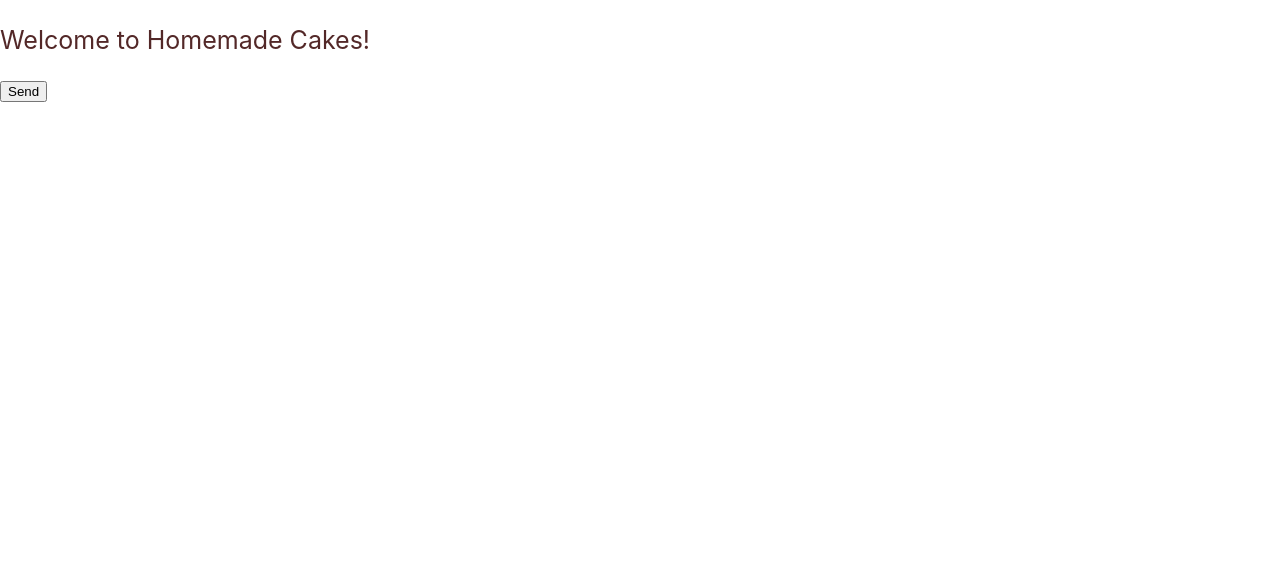
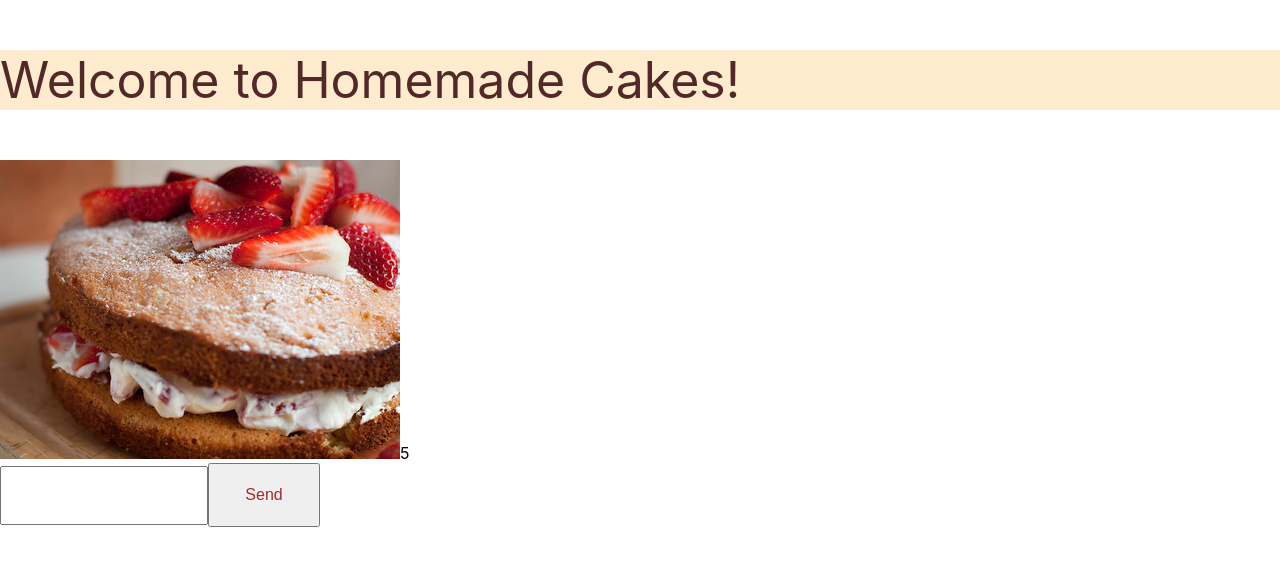
Before and after one commit to Anita771/React-Project, a React (Create React App) app in the folder my-react-project/: page / in a window 1280 px wide. Shown: the top 566 px of the page. Built offline with nearby package versions, Linux system fonts and the light colour scheme.

Commit message:
Added Components

```diff
--- a/my-react-project/src/App.css
+++ b/my-react-project/src/App.css
@@ -1,6 +1,26 @@
 
 .Menubar {
+ background-color: blanchedalmond;
  color:rgb(83, 40, 40);
- font-size: 25px;
+ font-size: 50px;
  font-style: bold;
+ font-family: ;
 } /*I want to put it in the middle*/
+
+.Button {
+    color: brown;
+    font-size: 16px;
+    font-style: bold;
+    height: 4em;
+    width: 7em;
+}
+
+.Textarea {
+    height:4em ;
+    width: 15em;
+}
+div.relative {
+    position: relative;
+    left: 30px;
+    border: 3px solid #73AD21;
+  }
--- a/my-react-project/src/App.js
+++ b/my-react-project/src/App.js
@@ -1,11 +1,22 @@
 import Menubar from "./Components/Menubar";
 import Button from "./Components/Button";
+import Textarea from "./Components/Textarea";
+import Backgroundimage from "./Components/Backgroundimage";
+import Counter from "./Components/Counter";
 import './App.css';
+
 function App() {
   return (
     <div>
       <Menubar/>
+      <div className="Background">
+      <Backgroundimage/>
+      <Counter/>
+      </div>
+      <Textarea/>
       <Button/>
+
+
    </div>
   );
 }
--- /dev/null
+++ b/my-react-project/src/Components/Backgroundimage.jsx
@@ -0,0 +1,6 @@
+import cake from './cake.jpg'
+export default function Backgroundimage(){
+    return(
+        <img src={cake}  alt= 'cake'/>
+         );
+}
--- a/my-react-project/src/Components/Button.jsx
+++ b/my-react-project/src/Components/Button.jsx
@@ -1,6 +1,6 @@
 export default function Button () {
     return (
-    <button>
+    <button className="Button">
     Send
     </button>
     );
--- /dev/null
+++ b/my-react-project/src/Components/Counter.jsx
@@ -0,0 +1,14 @@
+import { useEffect, useState } from "react";
+
+export default function Counter(props){
+    const [count,setCount]= useState(0);
+    useEffect(setTimer, [count]);
+    function setTimer(){
+        setTimeout(handleTick, 1000);
+    }
+    function handleTick(){
+        setCount(count + 1);
+    }
+    return count;
+
+}
--- a/my-react-project/src/Components/Textarea.jsx
+++ b/my-react-project/src/Components/Textarea.jsx
@@ -1,3 +1,9 @@
 export default function Textarea(){
-    return
+    return (
+    <input className="Textarea"
+        Type="text"
+        />
+
+    );
+
 }
```
Also changed, not shown: my-react-project/src/Components/cake.jpg (added), my-react-project/src/my folder/my file.js (deleted), 1 other file (tests, documents, lock files or other folders).
